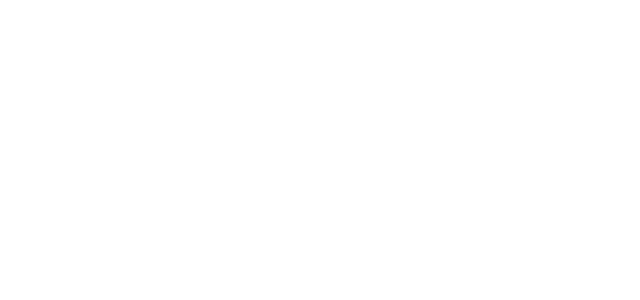
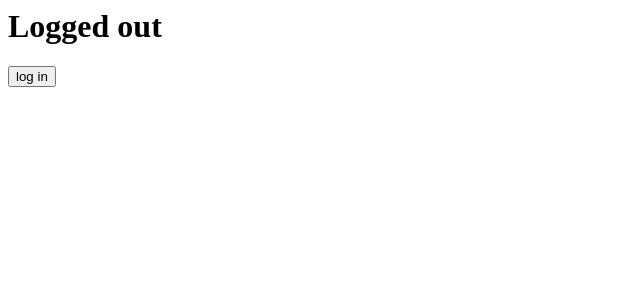
Before and after one commit to Rapha-Y/My_React_Studies, a React (Create React App) app in the folder react_basics/: page / in a window 1280 px wide. Shown: the top 300 px of the page, without its empty margins (0-640 px from the left). Built offline with nearby package versions, Linux system fonts and the light colour scheme.

Commit message:
added button with event and state handling

```diff
--- a/react_basics/src/App.js
+++ b/react_basics/src/App.js
@@ -4,17 +4,35 @@ class App extends React.Component {
     constructor() {
         super()
         this.state = {
-            unreadMessages: []
+            isLoggedIn: false
         }
+        this.handleClick = this.handleClick.bind(this)
+    }
+
+    handleClick() {
+        this.setState((prevState) => {
+            return {
+                isLoggedIn: !prevState.isLoggedIn
+            }
+        })
     }
 
     render() {
-        return (
+        let txtMessage
+        let btnMessage
+
+        this.state.isLoggedIn ?
+        txtMessage = "Logged in" :
+        txtMessage = "Logged out"
+
+        this.state.isLoggedIn ?
+        btnMessage = "log out" :
+        btnMessage = "log in"
+
+        return(
             <div>
-                {
-                    this.state.unreadMessages.length > 0 &&
-                    <h2>You have {this.state.unreadMessages.length} unread messages!</h2>
-                }
+                <h1>{txtMessage}</h1>
+                <button type="button" onClick={this.handleClick}>{btnMessage}</button>
             </div>
         )
     }
```
